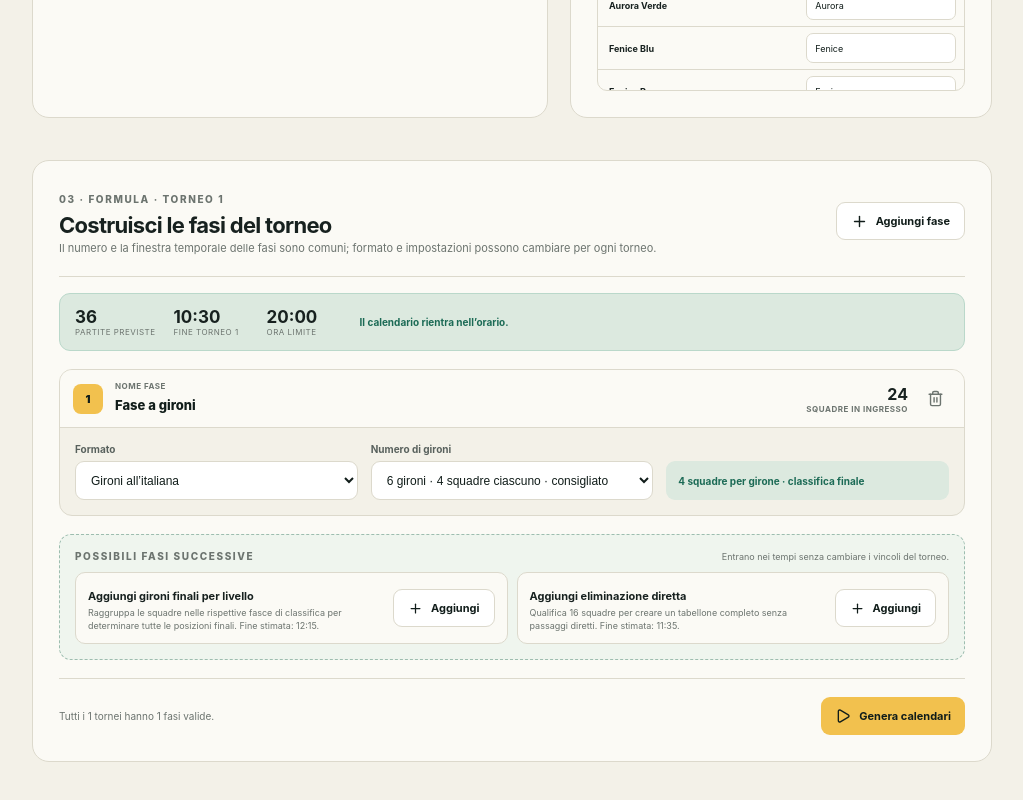
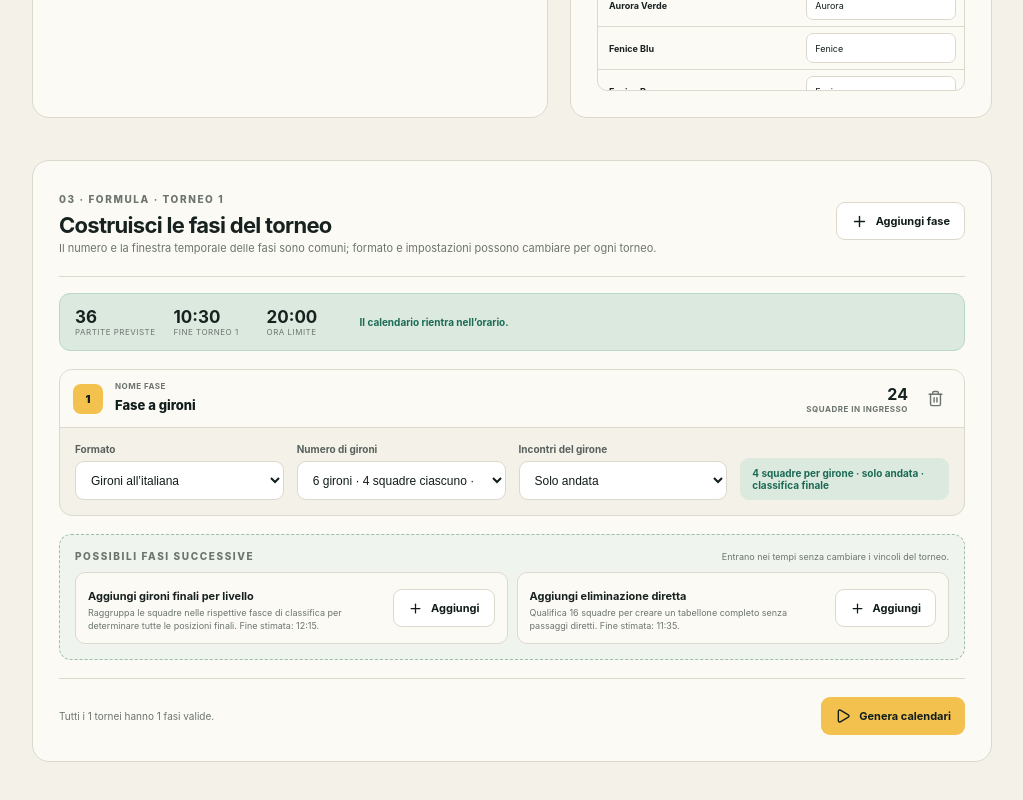
Before and after one commit to davidaffo/tournamanager, a React (Vite) app: page / in a window 1280 px wide. Shown: the part 1149-1949 px from the top of the page, without its empty margins (246-1269 px from the left). Built offline with nearby package versions, Linux system fonts and the light colour scheme.

Commit message:
added return

```diff
--- a/src/App.tsx
+++ b/src/App.tsx
@@ -73,7 +73,7 @@ const makeDefaultPhases = (teamCount: number): TournamentPhase[] => {
   if (teamCount < 2) return []
   const divisors = Array.from({ length: Math.max(1, Math.floor(teamCount / 2)) }, (_, index) => index + 1).filter((count) => teamCount % count === 0)
   const groupCount = divisors.sort((a, b) => Math.abs(teamCount / a - 4) - Math.abs(teamCount / b - 4))[0] ?? 1
-  return [{ id: 'phase-1', name: 'Fase a gironi', format: 'groups', groupCount, groupComposition: 'strength', advanceAll: true, advancingTeams: teamCount, thirdPlaceFinal: false }]
+  return [{ id: 'phase-1', name: 'Fase a gironi', format: 'groups', groupCount, groupComposition: 'strength', groupLegs: 1, advanceAll: true, advancingTeams: teamCount, thirdPlaceFinal: false }]
 }
 
 const enforceFinalGroupComposition = (phases: TournamentPhase[]) => phases.map((phase, index) => index === phases.length - 1 && index > 0 && phase.format === 'groups' ? { ...phase, groupComposition: 'strength' as const } : phase)
@@ -108,6 +108,7 @@ const makeInitialWorkspaces = (): MultiTournamentState => {
               return {
                 ...phase,
                 groupComposition: phase.groupComposition ?? 'strength',
+                groupLegs: phase.groupLegs === 2 ? 2 : 1,
                 advanceAll: phase.advanceAll ?? phaseIndex === 0,
                 advancingTeams: phase.advancingTeams ?? tournament.state.teams.length,
               }
@@ -346,6 +347,7 @@ function readConfigurationFile(contents: string): MultiTournamentState {
         format: phase.format,
         groupCount: clampInteger(Number(phase.groupCount), 1, MAX_TEAMS),
         groupComposition: phase.groupComposition === 'cross' ? 'cross' : 'strength',
+        groupLegs: phase.groupLegs === 2 ? 2 : 1,
         advanceAll: Boolean(phase.advanceAll),
         advancingTeams: clampInteger(Number(phase.advancingTeams), 1, MAX_TEAMS),
         thirdPlaceFinal: Boolean(phase.thirdPlaceFinal),
@@ -523,12 +525,12 @@ export default function App() {
     if (nextComposition) candidates.push({
       label: 'Aggiungi gironi finali per livello',
       description: 'Raggruppa le squadre nelle rispettive fasce di classifica per determinare tutte le posizioni finali.',
-      phase: { id: 'suggested-groups', name: 'Gironi finali', format: 'groups', groupCount, groupComposition: nextComposition, advanceAll: true, advancingTeams: entrants, thirdPlaceFinal: false },
+      phase: { id: 'suggested-groups', name: 'Gironi finali', format: 'groups', groupCount, groupComposition: nextComposition, groupLegs: 1, advanceAll: true, advancingTeams: entrants, thirdPlaceFinal: false },
     })
     candidates.push({
       label: 'Aggiungi eliminazione diretta',
       description: suggestedKnockoutSize === entrants ? `Crea un tabellone completo con tutte le ${entrants} squadre.` : `Qualifica ${suggestedKnockoutSize} squadre per creare un tabellone completo senza passaggi diretti.`,
-      phase: { id: 'suggested-knockout', name: 'Fase finale', format: 'knockout', groupCount: 1, groupComposition: 'strength', advanceAll: false, advancingTeams: 1, thirdPlaceFinal: false },
+      phase: { id: 'suggested-knockout', name: 'Fase finale', format: 'knockout', groupCount: 1, groupComposition: 'strength', groupLegs: 1, advanceAll: false, advancingTeams: 1, thirdPlaceFinal: false },
     })
     candidates.forEach((candidate) => {
       const candidateState = appendSuggestedPhase(managerState, candidate.phase)
@@ -745,7 +747,7 @@ export default function App() {
       const groupCount = divisors.sort((a, b) => Math.abs(entrants / a - 4) - Math.abs(entrants / b - 4))[0] ?? 1
       const followingKnockout = tournament.state.phases[insertionIndex]
       const advancingTeams = lastIsKnockout ? knockoutTeamCountsUpTo(entrants, Math.max(1, followingKnockout?.groupCount ?? 1)).at(-1) ?? entrants : entrants
-      const next: TournamentPhase = { id: `phase-${Date.now()}-${tournamentIndex}`, name: `Fase ${insertionIndex + 1}`, format: 'groups', groupCount, groupComposition: 'strength', advanceAll: advancingTeams === entrants, advancingTeams, thirdPlaceFinal: false }
+      const next: TournamentPhase = { id: `phase-${Date.now()}-${tournamentIndex}`, name: `Fase ${insertionIndex + 1}`, format: 'groups', groupCount, groupComposition: 'strength', groupLegs: 1, advanceAll: advancingTeams === entrants, advancingTeams, thirdPlaceFinal: false }
       const nextPhases = [...tournament.state.phases]
       nextPhases.splice(insertionIndex, 0, next)
       return { ...tournament, state: { ...tournament.state, phases: nextPhases, matches: [] } }
@@ -971,12 +973,13 @@ export default function App() {
                         const sizeLabel = minimum === maximum ? `${minimum} squadre ciascuno` : `${minimum}–${maximum} squadre`
                         return <option className={balanced || suggestedForTime ? 'suggested-option' : ''} value={count} key={count}>{count} {count === 1 ? 'girone' : 'gironi'} · {sizeLabel}{balanced && !suggestedForTime ? ' · consigliato' : ''}{suggestedForTime ? ' · consigliato per i tempi' : ''}</option>
                       })}</select></label>
+                      <label className="field"><span>Incontri del girone</span><select value={phase.groupLegs === 2 ? 2 : 1} onChange={(event) => updatePhase(phase.id, { groupLegs: Number(event.target.value) as 1 | 2 })}><option value="1">Solo andata</option><option value="2">Andata e ritorno</option></select></label>
                       {!isLast && <label className="check-field advance-all"><input type="checkbox" checked={phase.advanceAll} onChange={(event) => {
                         if (event.target.checked && nextIsKnockout && !isBalancedKnockout(entrants, nextBracketCount)) return
                         updatePhase(phase.id, { advanceAll: event.target.checked, advancingTeams: event.target.checked ? entrants : nextIsKnockout ? validKnockoutSizes.at(-1) ?? 2 : Math.min(entrants, Math.max(1, phase.advancingTeams)) })
                       }} /> Passano tutte</label>}
                       {!isLast && !phase.advanceAll && (nextIsKnockout ? <label className="field"><span>Squadre alla fase finale</span><select value={phase.advancingTeams} onChange={(event) => updatePhase(phase.id, { advancingTeams: Number(event.target.value) })}>{!validKnockoutSizes.includes(phase.advancingTeams) && <option value={phase.advancingTeams} disabled>{phase.advancingTeams} squadre · non valido</option>}{validKnockoutSizes.map((size) => <option value={size} key={size}>{size} squadre · tabellone completo</option>)}</select></label> : <NumberField label="Squadre alla fase successiva" value={phase.advancingTeams} onChange={(value) => updatePhase(phase.id, { advancingTeams: Math.max(1, Math.min(entrants, value)) })} min={1} />)}
-                      <div className="phase-summary">{teamsPerGroupLabel} squadre per girone{isLast ? ' · classifica finale' : phase.advanceAll ? ' · passano tutte' : ` · ${phase.advancingTeams} passano`}</div>
+                      <div className="phase-summary">{teamsPerGroupLabel} squadre per girone · {phase.groupLegs === 2 ? 'andata e ritorno' : 'solo andata'}{isLast ? ' · classifica finale' : phase.advanceAll ? ' · passano tutte' : ` · ${phase.advancingTeams} passano`}</div>
                     </> : <>
                       <label className="field"><span>Tabelloni paralleli</span><select value={phase.groupCount} onChange={(event) => updateKnockoutBracketCount(phase.id, Number(event.target.value))}>{!validBracketCounts.includes(phase.groupCount) && <option value={phase.groupCount} disabled>{phase.groupCount} · configurazione non valida</option>}{validBracketCounts.map((count) => { const total = index === 0 ? entrants : knockoutTeamCountsUpTo(knockoutAvailableTeams, count).at(-1) as number; return <option value={count} key={count}>{count === 1 ? `1 tabellone da ${total}` : `${count} tabelloni da ${total / count}`}</option> })}</select></label>
                       <label className="check-field"><input type="checkbox" checked={phase.thirdPlaceFinal} onChange={(event) => updatePhase(phase.id, { thirdPlaceFinal: event.target.checked })} /> Finale 3° posto</label>
@@ -1094,7 +1097,7 @@ function StructureView({ config, teams, matches, selectedFormat, phases, onConfi
         const qualifiersPerPool = phase.advanceAll ? null : Math.floor(phase.advancingTeams / Math.max(1, phase.groupCount))
         const bestQualifiers = phase.advanceAll ? 0 : phase.advancingTeams % Math.max(1, phase.groupCount)
         return <section className={`phase-block ${phase.format === 'knockout' ? 'finals-phase' : ''}`} key={phase.id}>
-          <header className="phase-heading"><div><span>Fase {phaseIndex + 1}</span><h3>{phase.name}</h3></div><p>{phase.format === 'groups' ? `${phase.groupCount} gironi${phaseIndex > 0 ? phase.groupComposition === 'cross' ? ' · fasce incrociate' : ' · fasce di classifica' : ''}${phaseIndex < phases.length - 1 ? phase.advanceAll ? ' · passano tutte' : ` · ${phase.advancingTeams} qualificate` : ''}` : phase.groupCount > 1 ? `${phase.groupCount} tabelloni paralleli per posizioni finali` : 'Eliminazione diretta'}</p></header>
+          <header className="phase-heading"><div><span>Fase {phaseIndex + 1}</span><h3>{phase.name}</h3></div><p>{phase.format === 'groups' ? `${phase.groupCount} gironi · ${phase.groupLegs === 2 ? 'andata e ritorno' : 'solo andata'}${phaseIndex > 0 ? phase.groupComposition === 'cross' ? ' · fasce incrociate' : ' · fasce di classifica' : ''}${phaseIndex < phases.length - 1 ? phase.advanceAll ? ' · passano tutte' : ` · ${phase.advancingTeams} qualificate` : ''}` : phase.groupCount > 1 ? `${phase.groupCount} tabelloni paralleli per posizioni finali` : 'Eliminazione diretta'}</p></header>
           {phase.format === 'groups' ? <div className="pools-grid">{phasePools.map((pool) => <article className="pool-card" key={pool.name}>
             <header><h4>Girone {pool.name.replace(/^\d+/, '')}</h4><span>{pool.teams.length} squadre</span></header>
             <ol>{pool.teams.map((source) => <li key={source}>{sourceLabel(source)}</li>)}</ol>
--- a/src/engine/core.ts
+++ b/src/engine/core.ts
@@ -263,7 +263,10 @@ function generateDrafts(teams: Team[], config: TournamentConfig, kind: FormatKin
         groups.forEach((group, groupIndex) => {
           const groupLabel = alphabeticalLabel(groupIndex)
           const pool = `${phaseIndex + 1}${groupLabel}`
-          const rounds = roundRobinRounds(group)
+          const firstLeg = roundRobinRounds(group)
+          const rounds = phase.groupLegs === 2
+            ? [...firstLeg, ...firstLeg.map((pairings) => pairings.map(([teamAId, teamBId]) => [teamBId, teamAId] as [string, string]))]
+            : firstLeg
           phaseRounds = Math.max(phaseRounds, rounds.length)
           rounds.forEach((pairings, round) => pairings.forEach(([teamAId, teamBId]) => drafts.push({
             id: `match-${++sequence}`, phaseId: phase.id, phaseName: `${phase.name} · Girone ${groupLabel}`, pool,
--- a/src/engine/types.ts
+++ b/src/engine/types.ts
@@ -34,6 +34,7 @@ export type TournamentPhase = {
   format: FormatKind
   groupCount: number
   groupComposition: GroupComposition
+  groupLegs?: 1 | 2
   advanceAll: boolean
   advancingTeams: number
   thirdPlaceFinal: boolean
```
Also changed, not shown: 5 other files (tests, documents, lock files or other folders).
